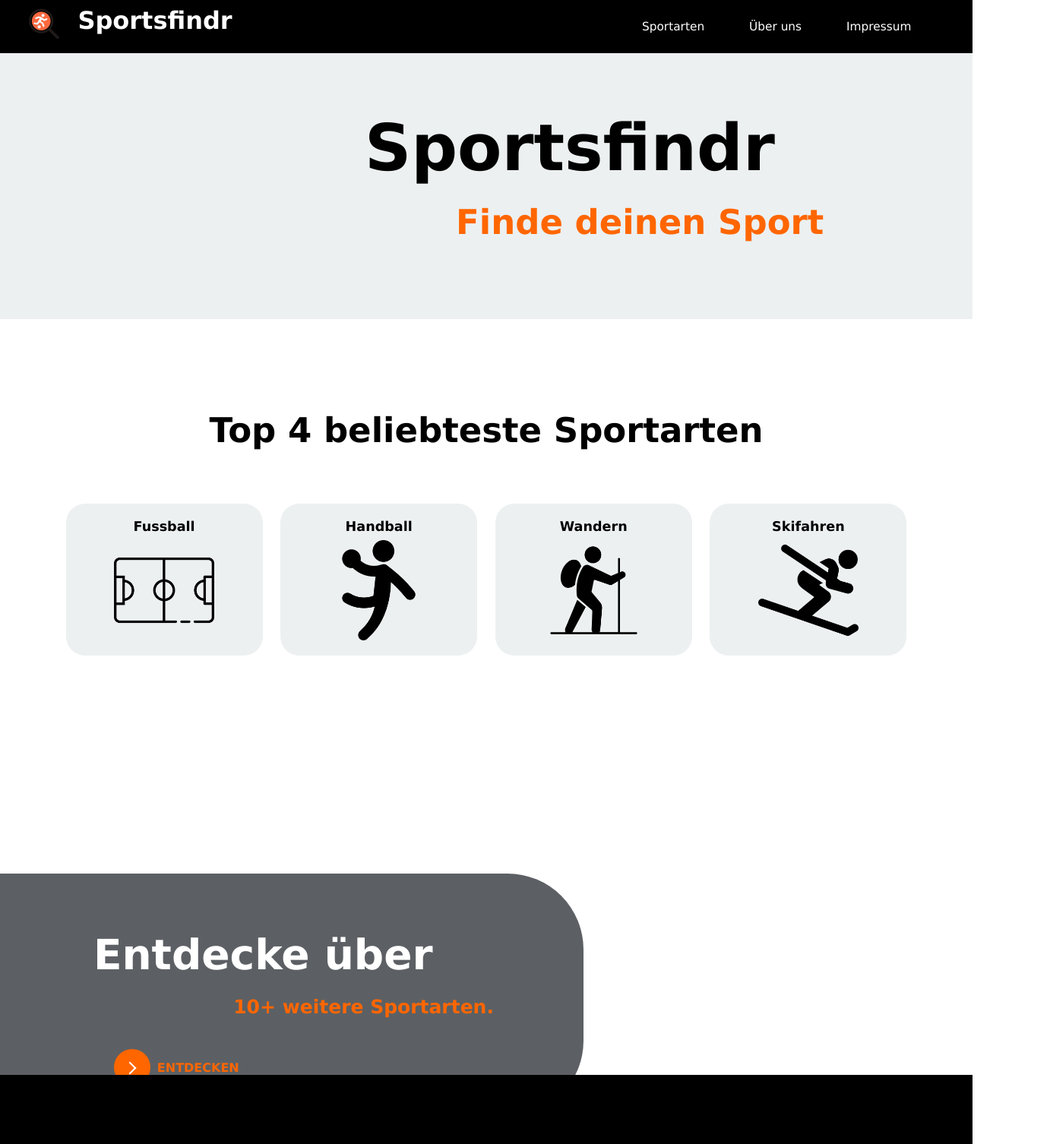
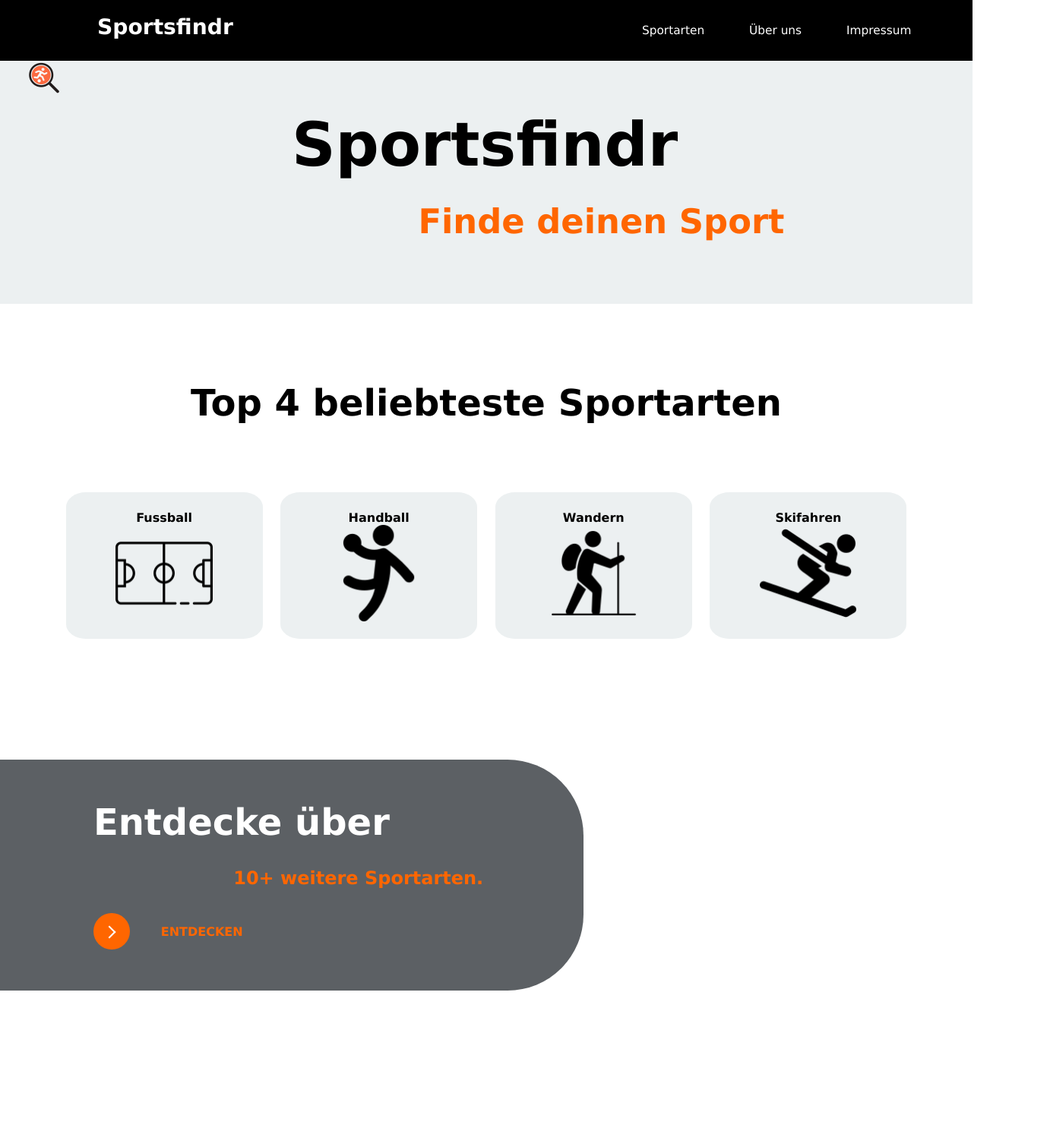
Before and after one commit to Shadow105EMM/Projektarbeit-Sportsfindr, a plain HTML site: page index.html in a window 1280 px wide. Shown: the top 1506 px of the page at 76% size, 1382 px wide, since content can reach past the window. Drawn offline with Linux system fonts and the light colour scheme.

Commit message:
Update px --> %

```diff
--- a/index.html
+++ b/index.html
@@ -1,5 +1,5 @@
 <!DOCTYPE html>
-<html lang="en">
+<html lang="de">
 <head>
     <link rel="stylesheet" href="style.css">
     <meta charset="UTF-8">
@@ -52,9 +52,11 @@
 
 
 
+
+
 	<div class="background2grey">
-            <h1 style="color: white; margin-top: 0;padding-top: 75px;font-size: 55px;margin-left: 16%;">Entdecke über </h1>
-            <h2 style="font-size: 25px;margin-left: 40%;color: #ff6600;margin-top: -15px;">10+ weitere Sportarten.</h2>
+            <h1 style="color: white; margin-top: 0;padding-top: 7%;font-size: 300%;margin-left: 16%;">Entdecke über </h1>
+            <h2 style="font-size: 150%;margin-left: 40%;color: #ff6600;margin-top: 1%;">10+ weitere Sportarten.</h2>
             <!-- Animated "Learn More" button -->
         <a href="Sportarten.html" style="text-decoration: none;">
             <button class="learn-more">
@@ -64,7 +66,7 @@
                 <span class="button-text">Entdecken</span>
             </button>
         </a>
-        </div>
+    </div>
 
 <!--Urheberrechte von Icons Flaticon am Ende angeben. "Icons Flatikon von www.flaticon.com" -->
 
@@ -75,7 +77,7 @@
 <link rel="preconnect" href="https://fonts.gstatic.com">
 <link href="https://fonts.googleapis.com/css2?family=Fredoka+One&family=Play&display=swap" rel="stylesheet">
 <footer>
-<div class="footer">
+<div class="footer" style="top: 190%;">
 <div class="row">
 <a href="#"><i class=""></i></a>
 <a href="#"><i class=""></i></a>
--- a/style.css
+++ b/style.css
@@ -4,7 +4,7 @@
     overflow: hidden;
     top: 0;
     left: 0;
-    height: 70px;
+    height: 10vh;
     width: 100%;
     display: flex;
     align-items: center;
@@ -38,19 +38,17 @@
 
 .titelnav {
     color: white;
-    position: absolute;
+    position: relative;
     left: 8%;
-    top: 8px;
-    font-size: 2.5vw;
-    margin: 0;
+    padding: 0 2%;
+    font-size: 2.2vw;
 }
 
 .imgtitelnav {
     width: 5%;
     height: auto;
-    position: absolute;
-    left: 2%;
-    top: -2;
+    position: relative;
+    padding: 0 2%;
 }
 
 body {
@@ -60,23 +58,23 @@ body {
 
 .background1grey {
     background-color: #ECF0F1;
-    height: 350px;
+    height: 40vh;
     width: 100%;
-    margin-top: 0px;
+    margin-top: 0%;
 }
 
 .Titelhp {
-    margin-top: 0;
-    padding-top: 75px;
-    font-size: 85px;
-    margin-left: 480px;
+    margin-top: 0%;
+    padding-top: 5%;
+    font-size: 500%;
+    margin-left: 30%;
 }
 
 .Titelslogan {
-    font-size: 45px;
-    margin-left: 600px;
+    font-size: 280%;
+    margin-left: 43%;
     color: #ff6600;
-    margin-top: -35px;
+    margin-top: -2%;
 }
 
 
@@ -87,17 +85,17 @@ TOP 3 Sportarten
 */
 
 .titelt4 {
-    margin-top: 120px;
-    font-size: 45px;
+    margin-top: 8%;
+    font-size: 300%;
     text-align:center;
 }
 
 
 .background2grey {
     background-color: #5c6064;
-    height: 320px;
+    height: 38%;
     width: 60%;
-    top: 1150px;
+    top: 125%;
     position: absolute;
     border-top-right-radius: 100px;
     border-bottom-right-radius: 100px;
@@ -125,10 +123,10 @@ button {
 
 /* "Learn More" button specific styles */
 button.learn-more {
-  width: 12rem;
+  width: 20vw;
   height: auto;
-  left: 150px;
-  top: 20px;
+  left: 16%;
+  top: 4%;
 }
 
 /* Circular background styles */
@@ -195,7 +193,7 @@ button.learn-more .button-text {
 /* Hover effects for the button */
 button:hover .circle {
   width: 100%;
-  box-shadow: 0 0 20px tomato;
+  box-shadow: 0 0 100% tomato;
 }
 
 button:hover .circle .icon.arrow {
@@ -218,28 +216,27 @@ button:hover .button-text {
     justify-content: center;
     flex-wrap: wrap;
     width: 100%;
-    padding: 40px 4%;
+    padding: 2% 4%;
     box-sizing: border-box;
-    margin-top: 30px;
+    margin-top: 5%;
 }
 
 /* Generic card used for all sport tiles */
 .card {
-    border-radius: 25px;
+    border-radius: 10%;
     background: #ECF0F1;
-    padding: 20px;
+    padding: 2%;
     width: 22%;       /* scales with viewport */
-    min-width: 150px; /* prevents shrinking too small */
+    min-width: 5%; /* prevents shrinking too small */
     box-sizing: border-box;
     display: flex;
     flex-direction: column;
     align-items: center;
-    gap: 8px;
 }
 
 /* title and image inside card */
 .card-title {
-    font-size: 1.1rem;
+    font-size: 100%;
     color: black;
     text-align: center;
     margin: 0;
@@ -261,8 +258,7 @@ overflow-x:hidden;
     padding: 3% 0%;
     font-family: 'Play', sans-serif;
     text-align: center;
-    margin-top: 40%;
-    position: relative;
+    position: absolute;
     width: 100%;
 }
 
@@ -271,7 +267,7 @@ overflow-x:hidden;
     margin: 1% auto;
     padding: 0.6% 0;
     color: gray;
-    font-size: 0.8em;
+    font-size: 110%;
 }
 
 .footer .row a {
@@ -300,14 +296,14 @@ overflow-x:hidden;
     margin: 0 1%;
 }
 
-@media (max-width: 720px) {
+@media (max-width: 200%) {
     .footer {
         text-align: center;
         padding: 5%;
     }
     .footer .row ul li {
         display: block;
-        margin: 10px 0;
+        margin: 3% 0;
         text-align: left;
     }
     .footer .row a i {
```
Also changed, not shown: Sportarten.html (+2 -2 lines).
